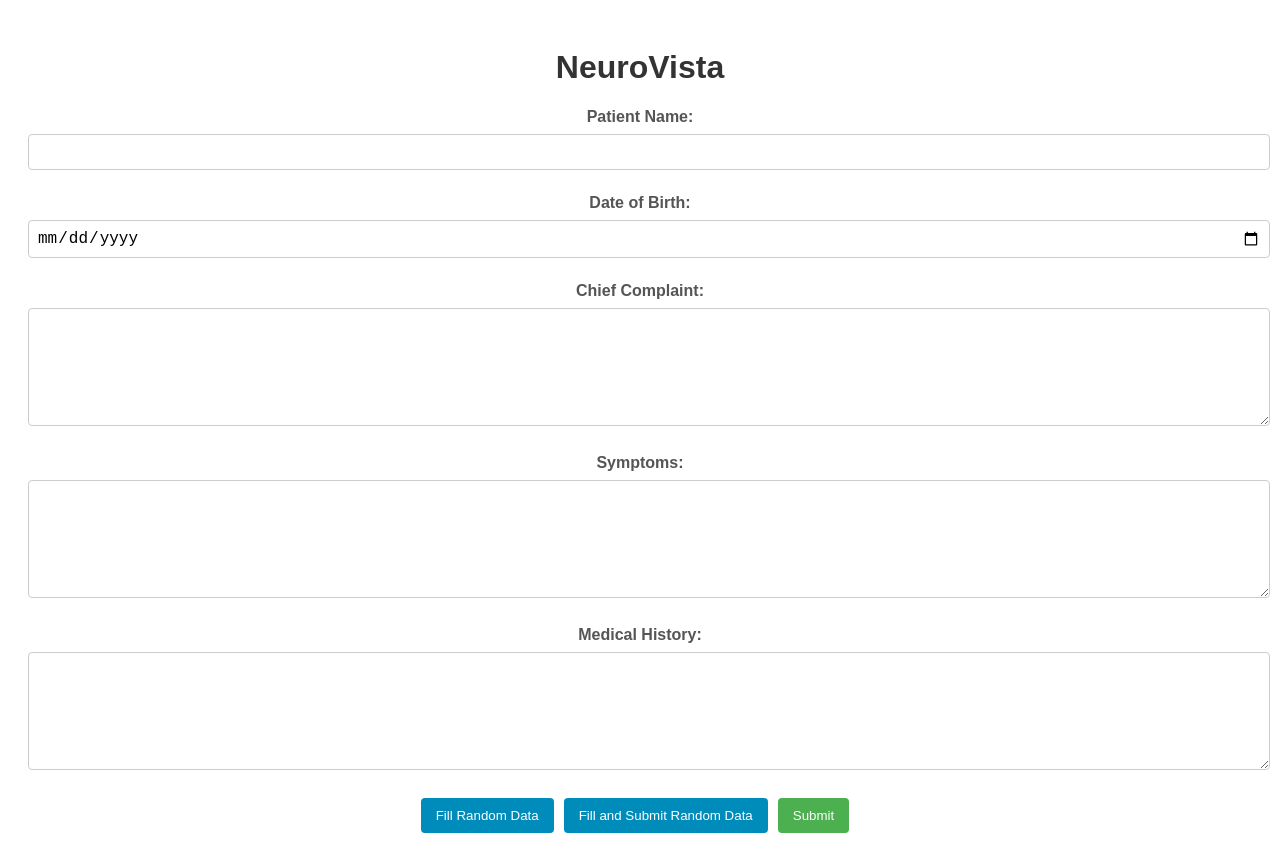
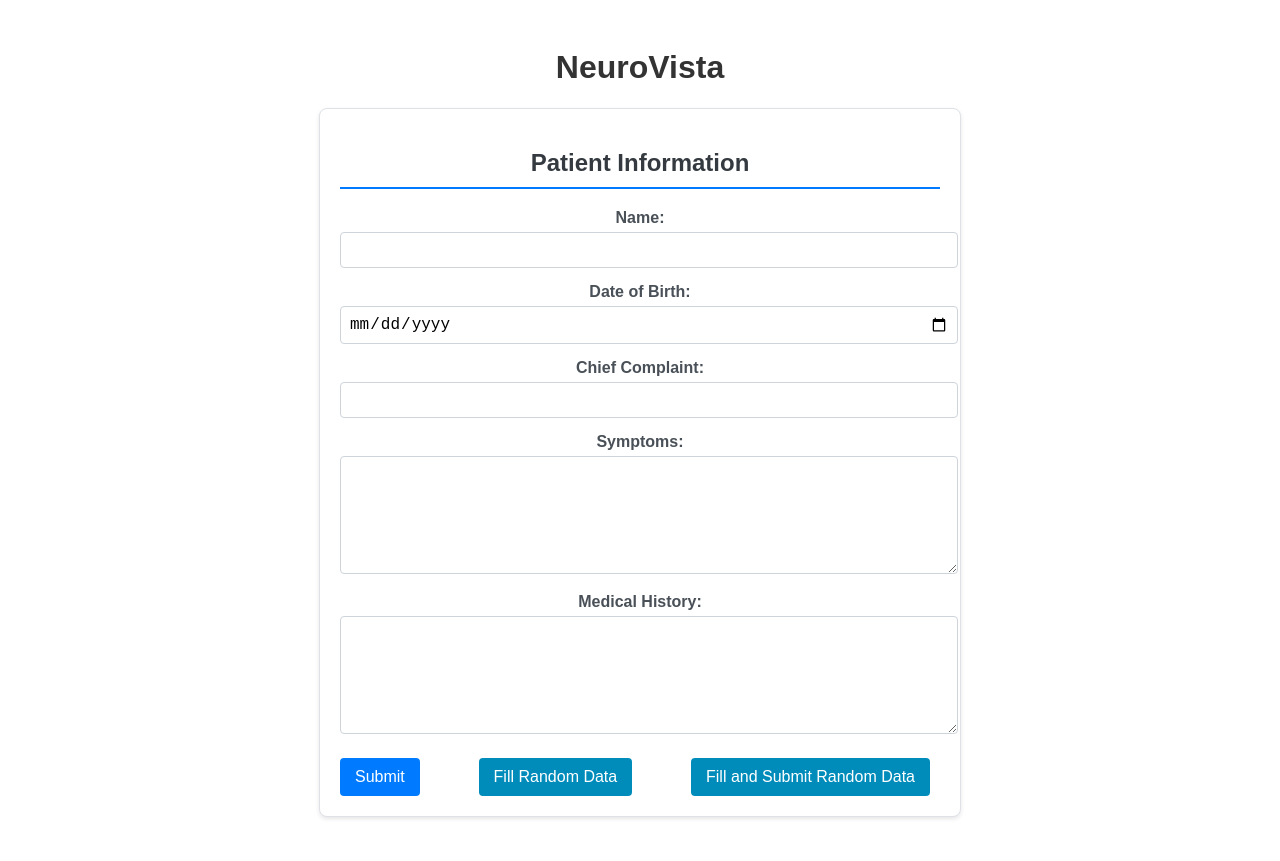
Before and after one commit to ezam0000/NeuroVista, a React (Create React App) app in the folder client/: page / in a window 1280 px wide. Both pictures are taken after a click on the button "Get Started". Built offline with nearby package versions, Linux system fonts and the light colour scheme.

Commit message:
added openai response at the top, better ux

```diff
--- a/client/src/components/AIAnalysisResults.js
+++ b/client/src/components/AIAnalysisResults.js
@@ -2,44 +2,24 @@ import React from 'react';
 import '../styles/AIAnalysisResults.css';
 
 const AIAnalysisResults = ({ analysis, diagnosticRecommendations, translated }) => {
-  const renderTraits = (traits) => (
-    <ul>
-      {traits.map((trait, index) => (
-        <li key={index}>{trait.name}: {trait.score.toFixed(2)}</li>
-      ))}
-    </ul>
-  );
-
-  const renderAttributes = (attributes) => (
-    <ul>
-      {attributes.map((attr, index) => (
-        <li key={index}>
-          {attr.type}: {attr.text} (Score: {attr.score.toFixed(2)})
-          {attr.traits && attr.traits.length > 0 && renderTraits(attr.traits)}
-        </li>
-      ))}
-    </ul>
-  );
-
   const renderEntities = (entities, title) => (
     <div className="entity-group">
       <h3>{title}</h3>
-      {entities.length > 0 ? (
+      {entities && entities.length > 0 ? (
         <ul>
           {entities.map((entity, index) => (
             <li key={index}>
-              <strong>{entity.text}</strong> (Type: {entity.type}, Score: {entity.score.toFixed(2)})
-              {entity.traits && entity.traits.length > 0 && (
-                <div>
-                  <strong>Traits:</strong>
-                  {renderTraits(entity.traits)}
-                </div>
-              )}
-              {entity.attributes && entity.attributes.length > 0 && (
-                <div>
-                  <strong>Attributes:</strong>
-                  {renderAttributes(entity.attributes)}
-                </div>
+              <strong>{entity.Text || entity.text}</strong>
+              (Type: {entity.Type || entity.type},
+              Score: {(entity.Score || entity.score || 0).toFixed(2)})
+              {entity.Traits && entity.Traits.length > 0 && (
+                <ul>
+                  {entity.Traits.map((trait, traitIndex) => (
+                    <li key={traitIndex}>
+                      {trait.Name}: {trait.Score.toFixed(2)}
+                    </li>
+                  ))}
+                </ul>
               )}
             </li>
           ))}
@@ -53,6 +33,14 @@ const AIAnalysisResults = ({ analysis, diagnosticRecommendations, translated })
   return (
     <div className="ai-analysis-results">
       <h2>AI Analysis Results</h2>
+
+      {diagnosticRecommendations && (
+        <div className="diagnostic-recommendations">
+          <h3>Diagnostic Recommendations</h3>
+          <p>{diagnosticRecommendations}</p>
+        </div>
+      )}
+
       {translated && (
         <div className="translation-results">
           <h3>Translated Information</h3>
@@ -61,17 +49,12 @@ const AIAnalysisResults = ({ analysis, diagnosticRecommendations, translated })
           <p><strong>Medical History:</strong> {translated.medicalHistory}</p>
         </div>
       )}
+
       {renderEntities(analysis.medicalConditions, "Medical Conditions")}
       {renderEntities(analysis.medications, "Medications")}
       {renderEntities(analysis.tests, "Tests")}
       {renderEntities(analysis.anatomy, "Anatomy")}
       {renderEntities(analysis.timeExpressions, "Time Expressions")}
-      {diagnosticRecommendations && (
-        <div className="diagnostic-recommendations">
-          <h3>Diagnostic Recommendations</h3>
-          <p>{diagnosticRecommendations}</p>
-        </div>
-      )}
     </div>
   );
 };
--- a/client/src/components/PatientForm.js
+++ b/client/src/components/PatientForm.js
@@ -31,9 +31,10 @@ const PatientForm = ({ onSubmit }) => {
   };
 
   return (
-    <form onSubmit={handleSubmit}>
+    <form onSubmit={handleSubmit} className="patient-form">
+      <h2>Patient Information</h2>
       <div className="form-group">
-        <label htmlFor="name">Patient Name:</label>
+        <label htmlFor="name">Name:</label>
         <input
           type="text"
           id="name"
@@ -43,7 +44,6 @@ const PatientForm = ({ onSubmit }) => {
           required
         />
       </div>
-
       <div className="form-group">
         <label htmlFor="dateOfBirth">Date of Birth:</label>
         <input
@@ -55,10 +55,10 @@ const PatientForm = ({ onSubmit }) => {
           required
         />
       </div>
-
       <div className="form-group">
         <label htmlFor="chiefComplaint">Chief Complaint:</label>
-        <textarea
+        <input
+          type="text"
           id="chiefComplaint"
           name="chiefComplaint"
           value={formData.chiefComplaint}
@@ -66,7 +66,6 @@ const PatientForm = ({ onSubmit }) => {
           required
         />
       </div>
-
       <div className="form-group">
         <label htmlFor="symptoms">Symptoms:</label>
         <textarea
@@ -74,9 +73,9 @@ const PatientForm = ({ onSubmit }) => {
           name="symptoms"
           value={formData.symptoms}
           onChange={handleChange}
+          required
         />
       </div>
-
       <div className="form-group">
         <label htmlFor="medicalHistory">Medical History:</label>
         <textarea
@@ -84,12 +83,14 @@ const PatientForm = ({ onSubmit }) => {
           name="medicalHistory"
           value={formData.medicalHistory}
           onChange={handleChange}
+          required
         />
       </div>
-
-      <button type="button" onClick={fillRandomData}>Fill Random Data</button>
-      <button type="button" onClick={fillAndSubmitRandomData}>Fill and Submit Random Data</button>
-      <button type="submit">Submit</button>
+      <div className="form-actions">
+        <button type="submit" className="submit-btn">Submit</button>
+        <button type="button" onClick={fillRandomData} className="fill-btn">Fill Random Data</button>
+        <button type="button" onClick={fillAndSubmitRandomData} className="fill-submit-btn">Fill and Submit Random Data</button>
+      </div>
     </form>
   );
 };
--- a/client/src/styles/AIAnalysisResults.css
+++ b/client/src/styles/AIAnalysisResults.css
@@ -4,19 +4,26 @@
     border-radius: 8px;
     padding: 20px;
     margin-top: 20px;
+    box-shadow: 0 2px 4px rgba(0, 0, 0, 0.1);
 }
 
 .ai-analysis-results h2 {
     color: #343a40;
     margin-bottom: 20px;
+    border-bottom: 2px solid #007bff;
+    padding-bottom: 10px;
 }
 
-  .entity-group {
+.diagnostic-recommendations, .translation-results, .entity-group {
+    background-color: #ffffff;
+    border: 1px solid #ced4da;
+    border-radius: 4px;
+    padding: 15px;
     margin-bottom: 20px;
 }
 
-  .entity-group h3 {
-    color: #495057;
+.diagnostic-recommendations h3, .translation-results h3, .entity-group h3 {
+    color: #007bff;
     margin-bottom: 10px;
 }
 
@@ -26,13 +33,24 @@
 }
 
 .entity-group li {
-    background-color: #ffffff;
-    border: 1px solid #ced4da;
+    background-color: #f1f3f5;
+    border: 1px solid #e9ecef;
     border-radius: 4px;
     padding: 10px;
     margin-bottom: 5px;
 }
 
 .entity-group li strong {
-    color: #007bff;
+    color: #495057;
 }
+
+.entity-group li ul {
+    margin-top: 5px;
+    padding-left: 20px;
+}
+
+.entity-group li ul li {
+    background-color: #ffffff;
+    border: none;
+    padding: 2px 0;
+}
--- a/client/src/styles/PatientForm.css
+++ b/client/src/styles/PatientForm.css
@@ -7,44 +7,41 @@
   }
 
   .patient-form {
-    background-color: white;
-    padding: 2rem;
+    background-color: #ffffff;
+    border: 1px solid #dee2e6;
     border-radius: 8px;
-    box-shadow: 0 4px 6px rgba(0, 0, 0, 0.1);
-    width: 100%;
-    max-width: 500px;
+    padding: 20px;
+    max-width: 600px;
+    margin: 0 auto;
+    box-shadow: 0 2px 4px rgba(0, 0, 0, 0.1);
   }
 
   .patient-form h2 {
-    margin-bottom: 1.5rem;
-    color: #333;
+    color: #343a40;
+    margin-bottom: 20px;
+    text-align: center;
+    border-bottom: 2px solid #007bff;
+    padding-bottom: 10px;
   }
 
   .form-group {
-    margin-bottom: 1.5rem;
+    margin-bottom: 15px;
   }
 
   .form-group label {
     display: block;
-    margin-bottom: 0.5rem;
+    margin-bottom: 5px;
+    color: #495057;
     font-weight: bold;
-    color: #555;
   }
 
   .form-group input,
   .form-group textarea {
     width: 100%;
-    padding: 0.5rem;
-    border: 1px solid #ccc;
+    padding: 8px;
+    border: 1px solid #ced4da;
     border-radius: 4px;
-    font-size: 1rem;
-  }
-
-  .form-group input[type="date"] {
-    appearance: none;
-    -webkit-appearance: none;
-    -moz-appearance: none;
-    background-color: white;
+    font-size: 16px;
   }
 
   .form-group textarea {
@@ -90,3 +87,41 @@ button[type="button"] {
 button:hover {
   opacity: 0.8;
 }
+
+.form-actions {
+  display: flex;
+  justify-content: space-between;
+  margin-top: 20px;
+}
+
+.submit-btn,
+.fill-btn,
+.fill-submit-btn {
+  padding: 10px 15px;
+  border: none;
+  border-radius: 4px;
+  cursor: pointer;
+  font-size: 16px;
+  transition: background-color 0.3s ease;
+}
+
+.submit-btn {
+  background-color: #007bff;
+  color: #ffffff;
+}
+
+.fill-btn {
+  background-color: #6c757d;
+  color: #ffffff;
+}
+
+.fill-submit-btn {
+  background-color: #28a745;
+  color: #ffffff;
+}
+
+.submit-btn:hover,
+.fill-btn:hover,
+.fill-submit-btn:hover {
+  opacity: 0.9;
+}
```
Lines whose indentation alone changed are shown as unchanged.
